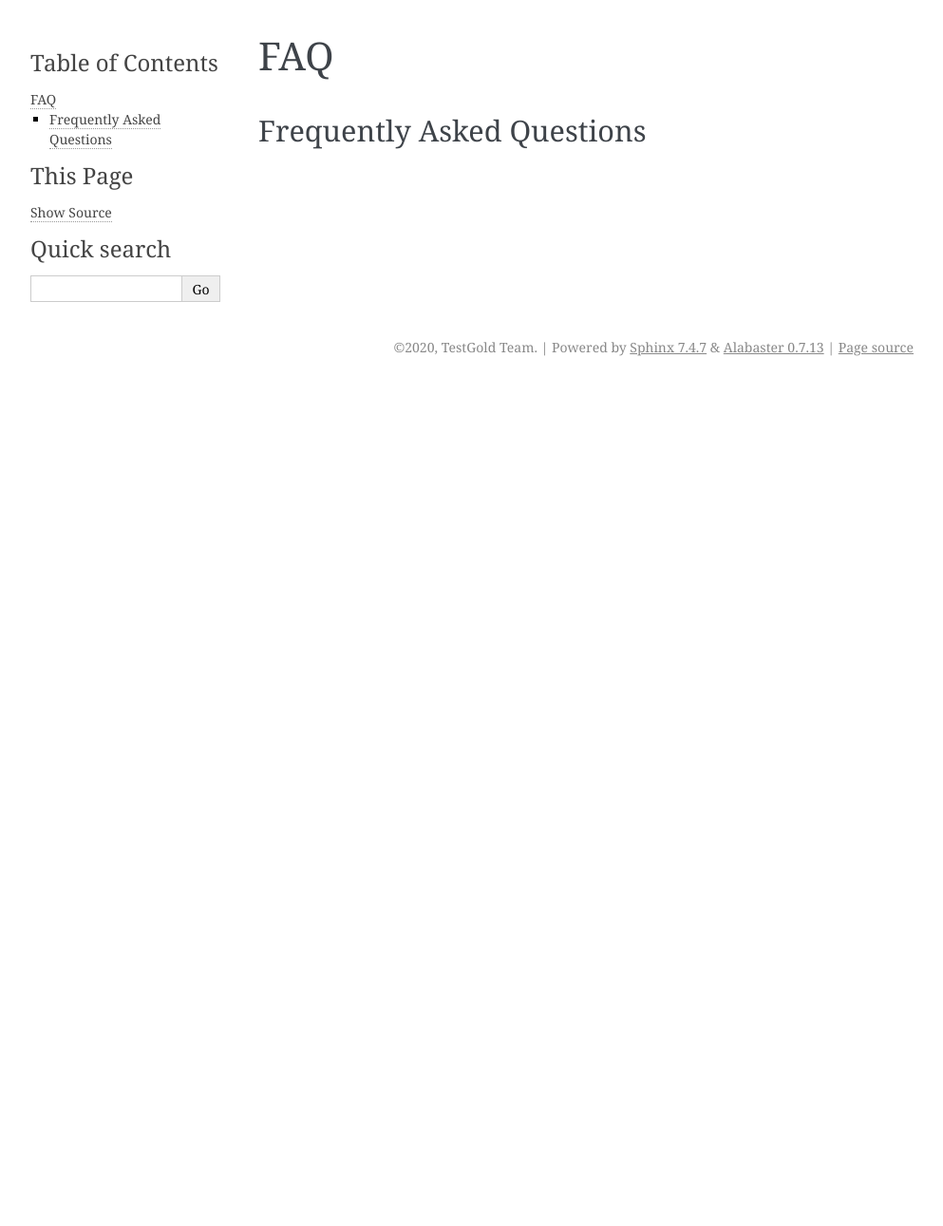
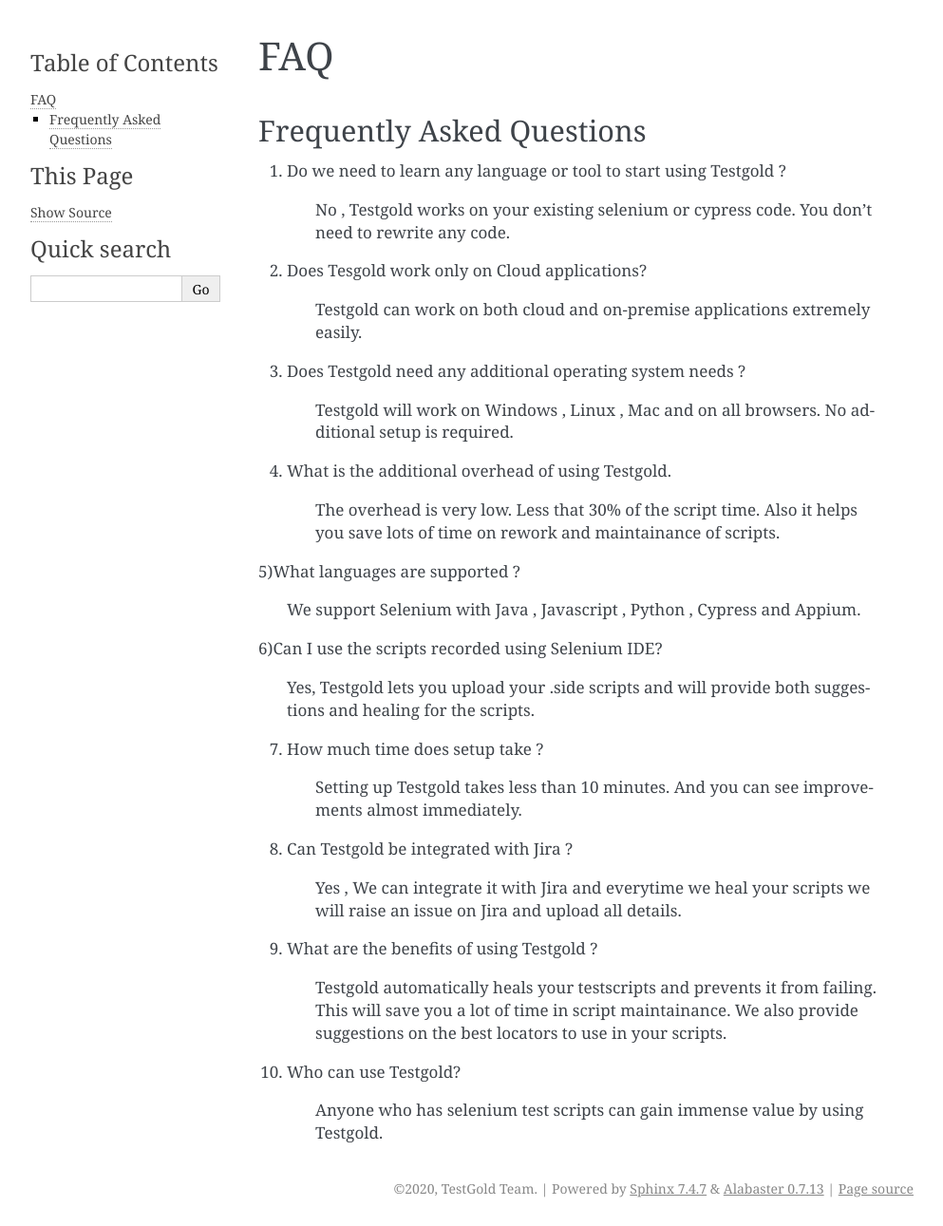
Before and after one commit to aichemydev/testgold, a Sphinx documentation site: the page built from docs/faq.rst, in a window 1280 px wide. Shown: the whole page at 95% size, without its empty margins (148-1141 px from the left). Built offline with Sphinx 7.4.7, drawn with Linux system fonts in a browser that asks for light colours; before the commit the page ends 900 px from its top, so only the background shows below that.

Commit message:
Update faq.rst
FAQ page

```diff
--- a/docs/faq.rst
+++ b/docs/faq.rst
@@ -3,3 +3,44 @@
 
 Frequently Asked Questions
 --------------------------
+
+1) Do we need to learn any language or tool to start using Testgold ?
+
+	No , Testgold works on your existing selenium or cypress code. You don't need to rewrite any code.
+
+2) Does Tesgold work only on Cloud applications?
+
+	Testgold can work on both cloud and on-premise applications extremely easily.
+
+3) Does Testgold need any additional operating system needs ?
+
+	Testgold will work on Windows , Linux , Mac and on all browsers. No additional setup is required.
+
+4) What is the additional overhead of using Testgold.
+
+	The overhead is very low. Less that 30% of the script time. Also it helps you save lots of time on rework and maintainance of scripts.
+
+5)What languages are supported ?
+
+	We support Selenium with Java , Javascript , Python , Cypress and Appium.
+
+6)Can I use the scripts recorded using Selenium IDE?
+
+	Yes, Testgold lets you upload your .side scripts and will provide both suggestions and healing for the scripts.
+
+7) How much time does setup take ?
+
+	Setting up Testgold takes less than 10 minutes. And you can see improvements almost immediately.
+
+8) Can Testgold be integrated with Jira ?
+
+	Yes , We can integrate it with Jira and everytime we heal your scripts we will raise an issue on Jira and upload all details.
+
+9) What are the benefits of using Testgold ?
+
+	Testgold automatically heals your testscripts and prevents it from failing. This will save you a lot of time in script maintainance.
+	We also provide suggestions on the best locators to use in your scripts.
+
+10) Who can use Testgold?
+
+	Anyone who has selenium test scripts can gain immense value by using Testgold.
```
